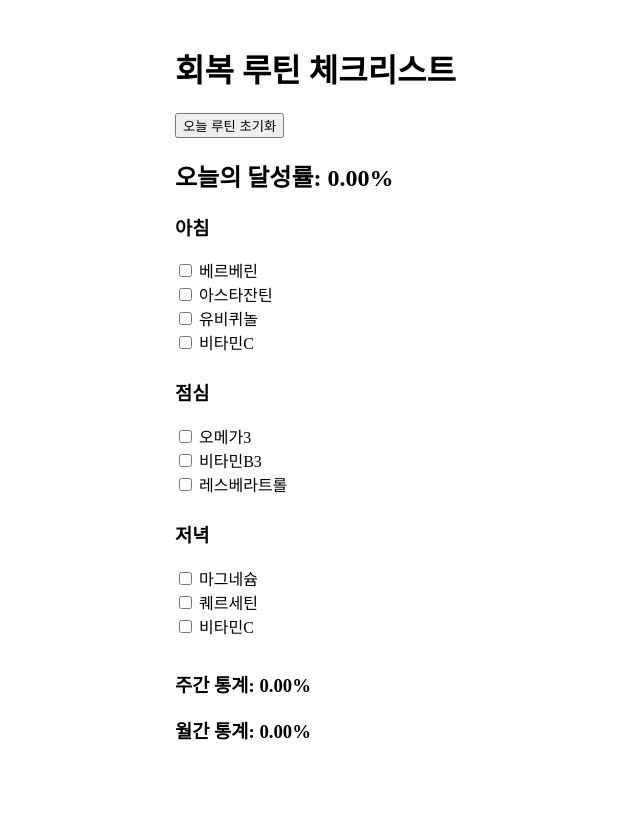
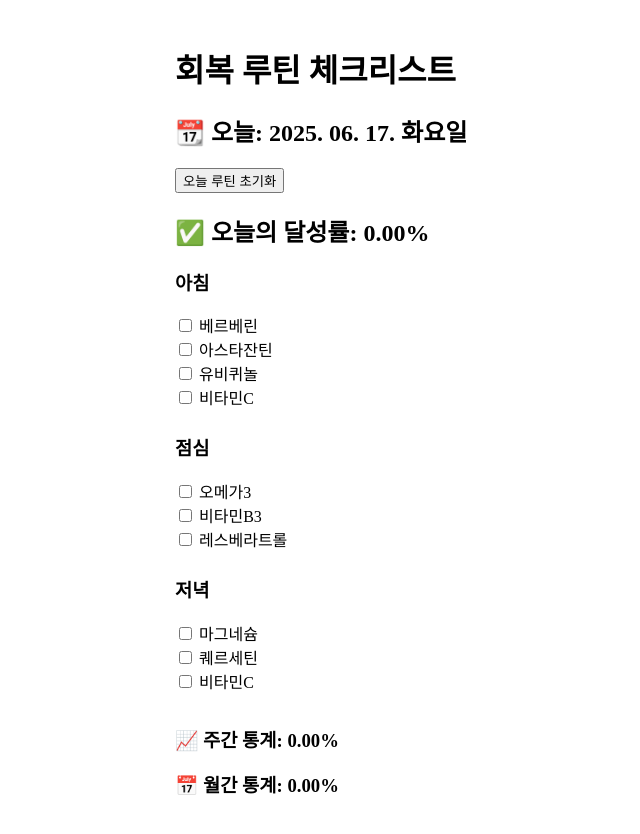
Before and after one commit to tyt132/recovery-checklist, a React (Vite) app: page / in a window 1280 px wide. Shown: the top 834 px of the page, without its empty margins (165-805 px from the left). Before the commit the page ends 800 px from the top, so only its background shows below. Built offline with nearby package versions, Linux system fonts and the light colour scheme.

Commit message:
Update DailyChecklist.jsx

```diff
--- a/src/DailyChecklist.jsx
+++ b/src/DailyChecklist.jsx
@@ -22,6 +22,16 @@ const getTodayKey = () => {
   return `${d.getFullYear()}-${d.getMonth() + 1}-${d.getDate()}`;
 };
 
+const getTodayLabel = () => {
+  const now = new Date();
+  return now.toLocaleDateString("ko-KR", {
+    year: "numeric",
+    month: "2-digit",
+    day: "2-digit",
+    weekday: "long",
+  });
+};
+
 const getInitialState = () => {
   const saved = localStorage.getItem("checklist");
   return saved ? JSON.parse(saved) : {};
@@ -31,6 +41,7 @@ export default function DailyChecklist() {
   const [checked, setChecked] = useState(getInitialState());
 
   const todayKey = getTodayKey();
+  const todayLabel = getTodayLabel();
 
   const toggleCheck = (section, item) => {
     const newState = {
@@ -100,8 +111,8 @@ export default function DailyChecklist() {
 
     return (
       <div style={{ marginTop: "2rem" }}>
-        <h3>주간 통계: {weekProgress}%</h3>
-        <h3>월간 통계: {monthProgress}%</h3>
+        <h3>📈 주간 통계: {weekProgress}%</h3>
+        <h3>📅 월간 통계: {monthProgress}%</h3>
       </div>
     );
   };
@@ -109,8 +120,9 @@ export default function DailyChecklist() {
   return (
     <div style={{ padding: "1rem", maxWidth: "600px", margin: "0 auto" }}>
       <h1>회복 루틴 체크리스트</h1>
+      <h2>📆 오늘: {todayLabel}</h2>
       <button onClick={resetToday}>오늘 루틴 초기화</button>
-      <h2>오늘의 달성률: {getProgress()}%</h2>
+      <h2>✅ 오늘의 달성률: {getProgress()}%</h2>
 
       {checklistItems.map((section) => (
         <div key={section.time} style={{ marginBottom: "1.5rem" }}>
```
